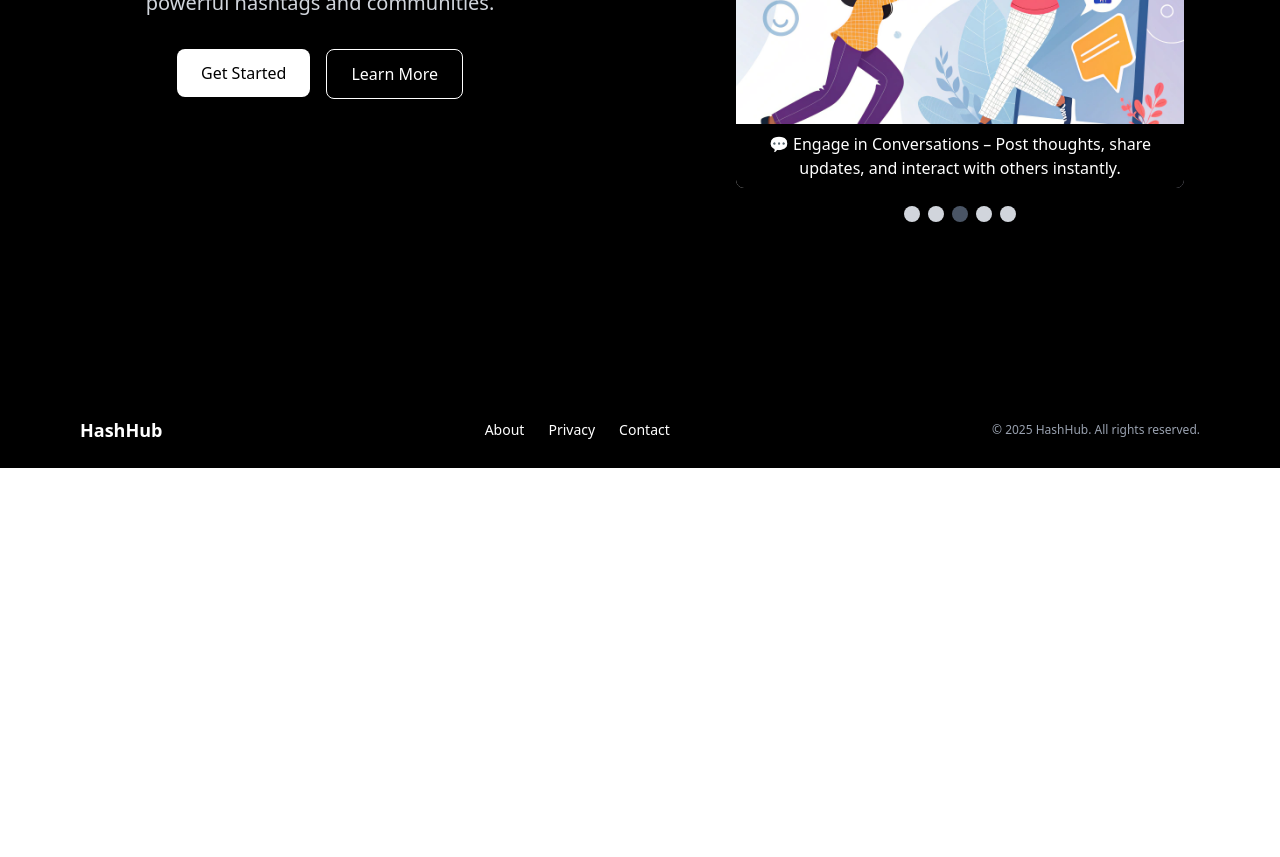
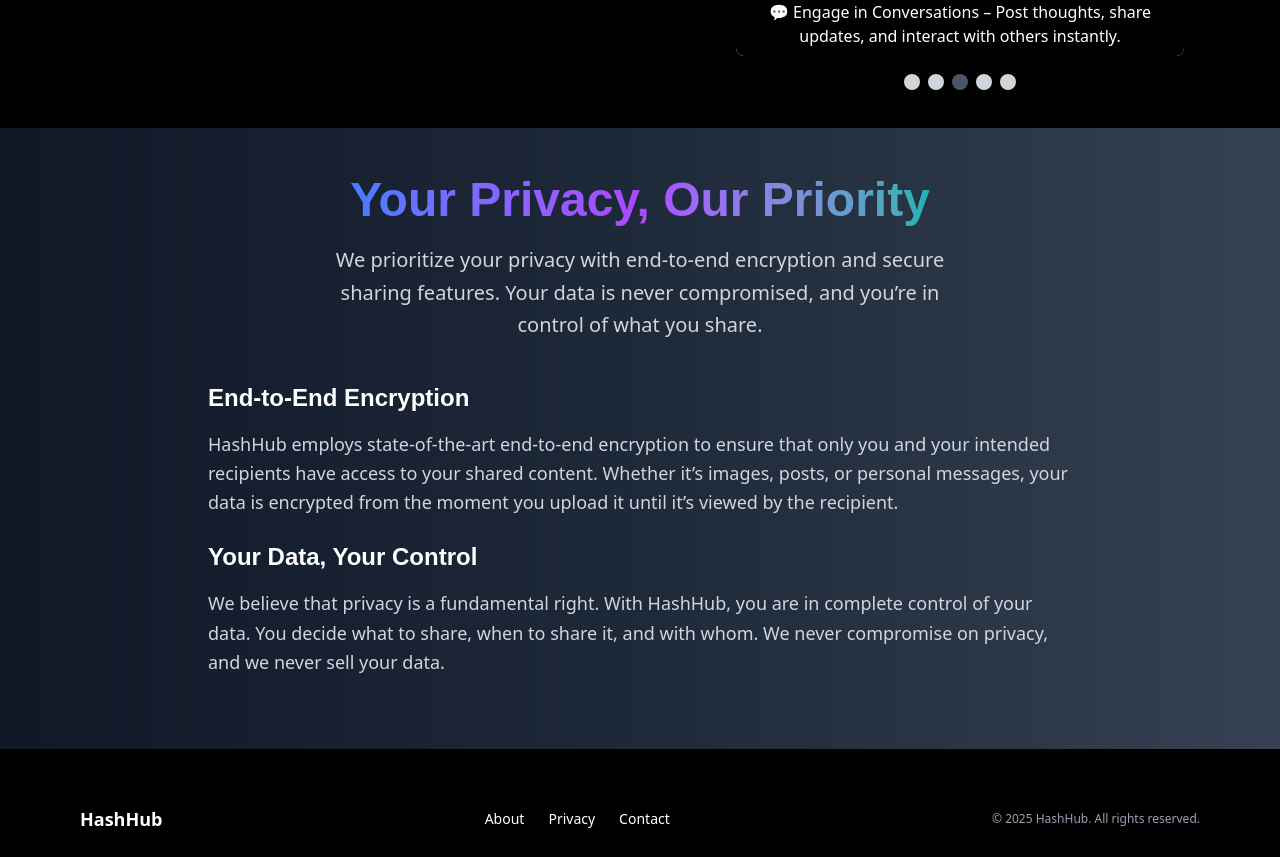
Before and after one commit to amanbobal/HashHub, a React (Vite) app: page / in a window 1280 px wide. Shown: the part 520-1377 px from the top of the page. Before the commit the page ends 988 px from the top, so only its background shows below. Built offline with nearby package versions, Linux system fonts and the light colour scheme.

Commit message:
changing landing ui

```diff
--- a/src/pages/Landing/Landing.jsx
+++ b/src/pages/Landing/Landing.jsx
@@ -35,6 +35,42 @@
         </div>
       </div>
 
+      {/* security */}
+      <div className='bg-gradient-to-r from-gray-900 via-gray-800 to-gray-700 w-full mt-8'>
+        <div className='w-full flex flex-col items-center justify-center md:max-w-4xl  mx-auto  py-12 px-4'>
+
+          {/* Heading */}
+          <div className='w-full md:w-[80%] text-center max-w-2xl px-4'>
+            <h1 className="text-4xl md:text-5xl font-extrabold pb-5 text-transparent bg-clip-text bg-gradient-to-r from-blue-500 via-purple-500 to-teal-500 font-asimovian">
+              Your Privacy, Our Priority
+            </h1>
+          </div>
+
+          {/* Content */}
+          <div>
+            <p className="text-lg md:text-xl mb-10 text-gray-300 w-full md:w-3/4 text-center mx-auto leading-relaxed">
+              We prioritize your privacy with end-to-end encryption and secure sharing features. Your data is never compromised, and you’re in control of what you share.
+            </p>
+          </div>
+
+          <div className=''>
+            <h2 className="text-2xl font-semibold text-white mb-4 font-asimovian">End-to-End Encryption</h2>
+            <p className="text-lg text-gray-300 leading-relaxed mb-6">
+              HashHub employs state-of-the-art end-to-end encryption to ensure that only you and your intended recipients have access to your shared content. Whether it’s images, posts, or personal messages, your data is encrypted from the moment you upload it until it’s viewed by the recipient.
+            </p>
+
+            <h2 className="text-2xl font-semibold text-white mb-4 font-asimovian">Your Data, Your Control</h2>
+            <p className="text-lg text-gray-300 leading-relaxed mb-6">
+              We believe that privacy is a fundamental right. With HashHub, you are in complete control of your data. You decide what to share, when to share it, and with whom. We never compromise on privacy, and we never sell your data.
+            </p>
+          </div>
+
+        </div>
+
+      </div>
+
+
+
       {/* Footer */}
       {/* <Footer /> */}
     </div>
```
Also changed, not shown: src/index.css (line endings or trailing spaces).
